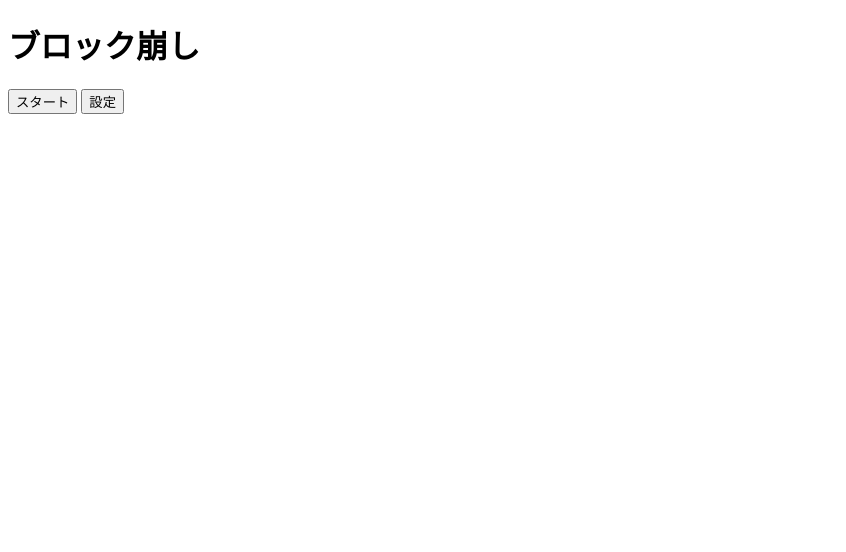
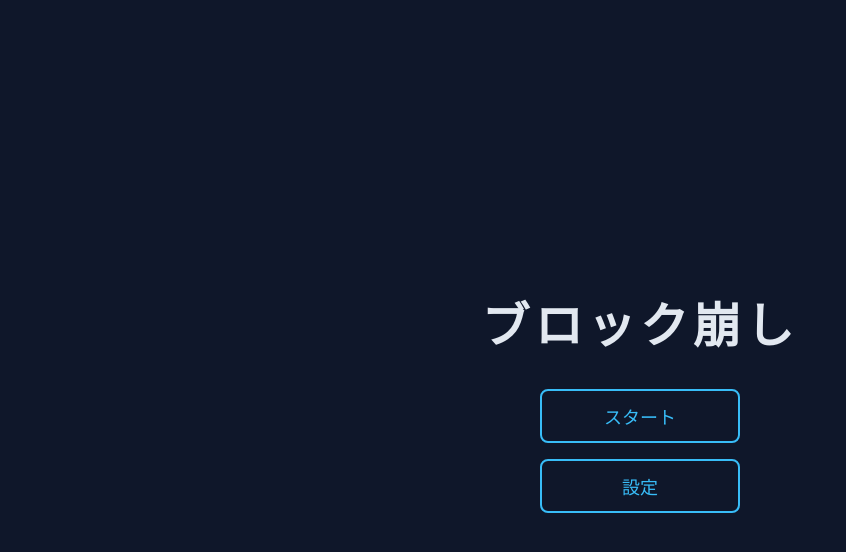
Before and after one commit to tukimitikage-ship-it/main-1, a plain HTML site: page BlockbreakGame/index.html in a window 1280 px wide. Shown: the whole page, without its empty margins (0-846 px from the left). Drawn offline with Linux system fonts and the light colour scheme.

Commit message:
アップデート

```diff
--- a/BlockbreakGame/index.html
+++ b/BlockbreakGame/index.html
@@ -1,5 +1,5 @@
 <!DOCTYPE html>
-<html lang="en">
+<html lang="ja">
 
 <head>
     <meta charset="UTF-8">
@@ -20,6 +20,7 @@
             設定
         </button>
     </div>
+    <canvas class="game hidden" width="480" height="320"></canvas>
     <script src="main.js"></script>
 </body>
 
--- a/BlockbreakGame/main.js
+++ b/BlockbreakGame/main.js
@@ -0,0 +1,2 @@
+const gamepanel = document.querySelector(".game");
+const ctx = gamepanel.getContext("2d");
--- a/BlockbreakGame/style.css
+++ b/BlockbreakGame/style.css
@@ -0,0 +1,59 @@
+:root {
+    --bg: #0f172a;
+    --panel: #1e293b;
+    --accent: #38bdf8;
+    --text: #e2e8f0;
+}
+
+* {
+    box-sizing: border-box;
+}
+
+body {
+    margin: 0;
+    min-height: 100vh;
+    display: grid;
+    place-items: center;
+    background: var(--bg);
+    color: var(--text);
+    font-family: system-ui, sans-serif;
+}
+
+.home {
+    display: flex;
+    flex-direction: column;
+    align-items: center;
+    gap: 16px;
+}
+
+.title {
+    margin: 0 0 16px;
+    font-size: 48px;
+    letter-spacing: 0.1em;
+}
+
+.home button {
+    width: 200px;
+    padding: 12px 0;
+    font-size: 18px;
+    background: transparent;
+    color: var(--accent);
+    border: 2px solid var(--accent);
+    border-radius: 8px;
+    cursor: pointer;
+    transition: background 0.15s, color 0.15s;
+}
+
+.home button:hover {
+    background: var(--panel);
+    color: var(--bg);
+}
+
+canvas {
+    width: min(90vw, 960px);
+    aspect-ratio: 3 / 2;
+}
+
+.hidden {
+    display: none;
+}
```
